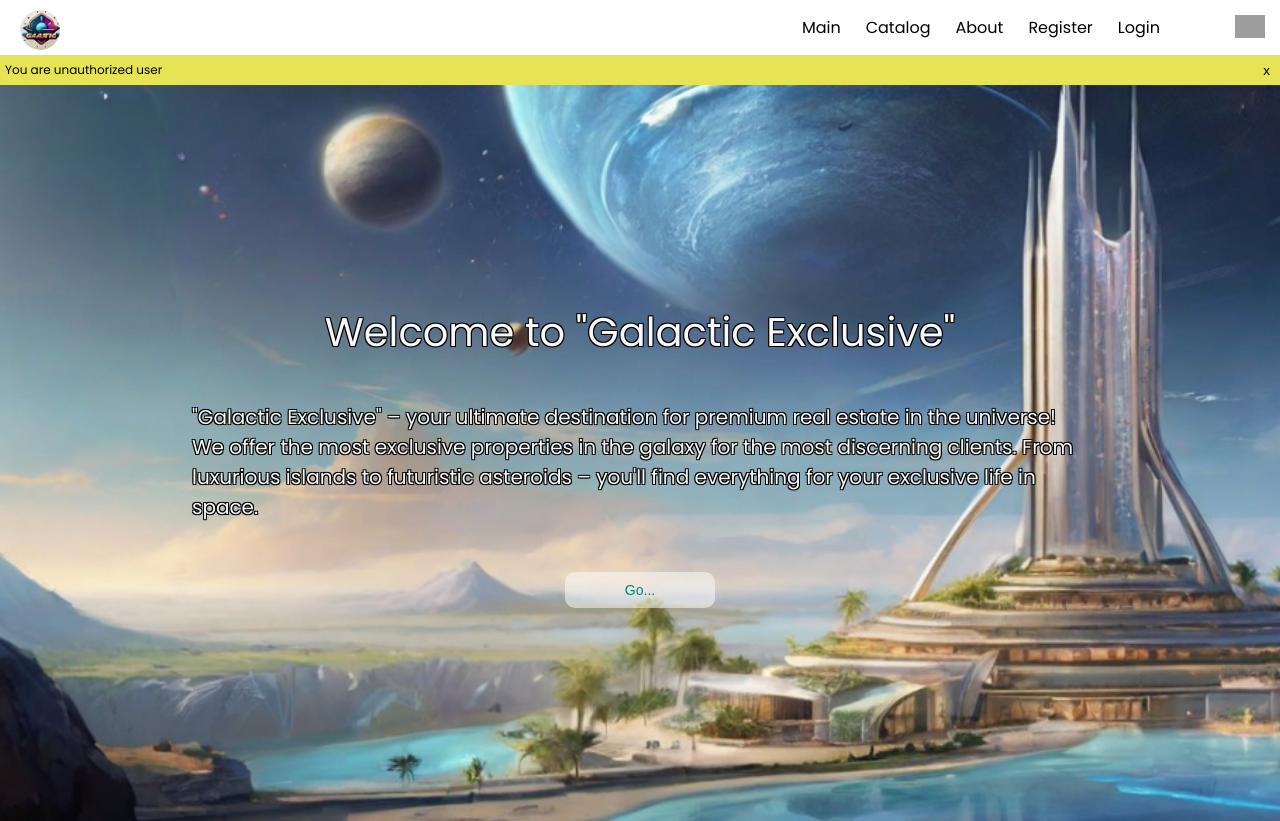
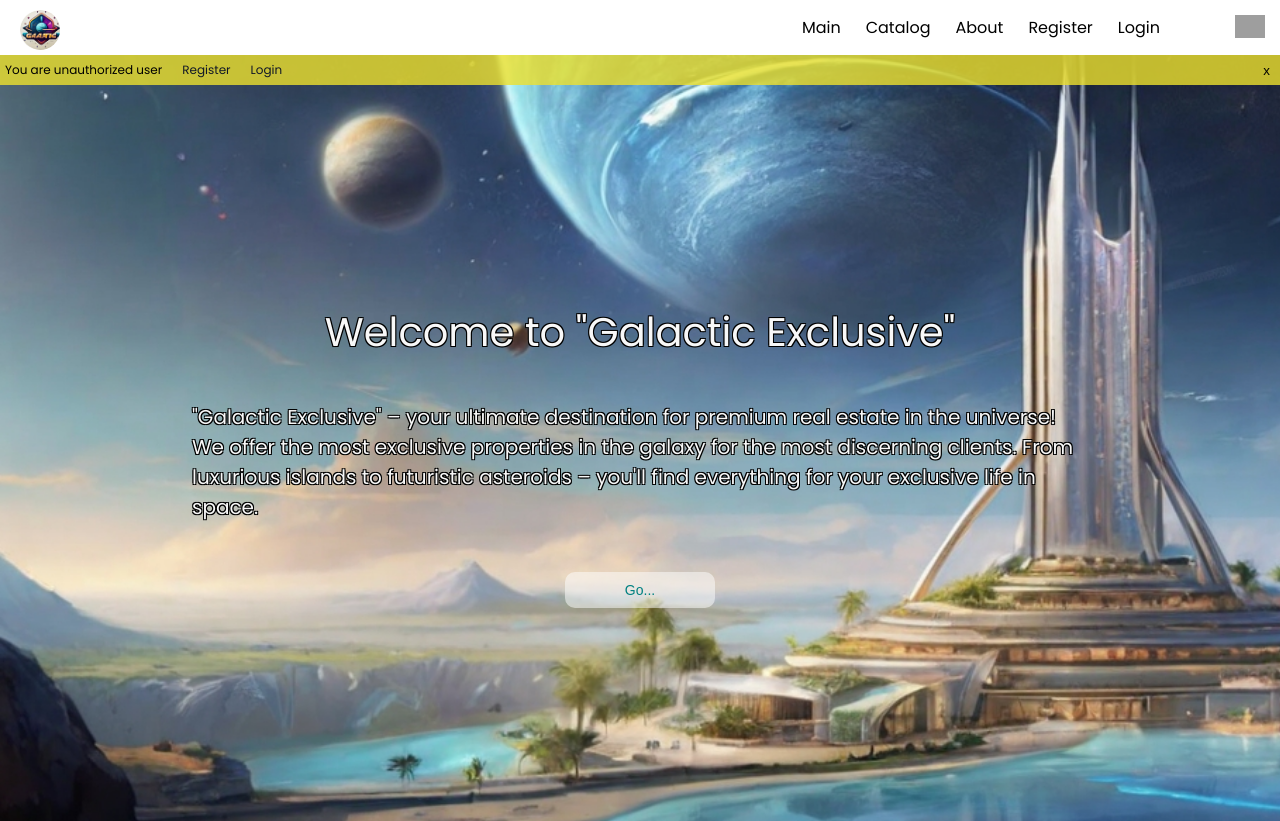
Before and after one commit to peregreenus/DEVS-eCommerce-App, a React app: page / in a window 1280 px wide. Shown: the top 821 px of the page. Built offline with nearby package versions, Linux system fonts and the light colour scheme; grey boxes are pictures that could not be loaded.

Commit message:
feat: add links to message

```diff
--- a/src/view/components/common/header/NologinMessage.tsx
+++ b/src/view/components/common/header/NologinMessage.tsx
@@ -1,4 +1,5 @@
 import React, { useState } from 'react';
+import { Link } from 'react-router-dom';
 
 function NologinMessage() {
   const [hidden, setHidden] = useState(false);
@@ -10,7 +11,11 @@ function NologinMessage() {
     <div className={`no-login-message ${hidden ? 'hide' : ''}`}>
       {!hidden && (
         <>
-          <div className="text">You are unauthorized user</div>
+          <div className="text">
+            <span>You are unauthorized user</span>
+            <Link to="/signup">Register</Link>
+            <Link to="/login">Login</Link>
+          </div>
           <button className="close" type="button" onClick={hideMessage}>
             x
           </button>
--- a/src/view/components/common/header/header.css
+++ b/src/view/components/common/header/header.css
@@ -29,17 +29,27 @@
   display: flex;
   width: 100%;
   height: 3rem;
-  background-color: #e6e354;
+  background-color: rgba(238, 225, 46, 0.8);
   align-items: center;
   transition: 0.4s all ease-in;
 
   .text {
     font-size: 1.2rem;
     text-align: center;
+
+    a {
+      margin-left: 2rem;
+      text-decoration: none;
+      color: var(--primary-text-color);
+    }
+
+    a:hover {
+      font-weight: 600;
+    }
   }
 
   .close {
-    background-color: #e6e354;
+    background-color: rgba(255, 255, 255, 0);
     border: none;
     position: absolute;
     right: 1rem;
```
